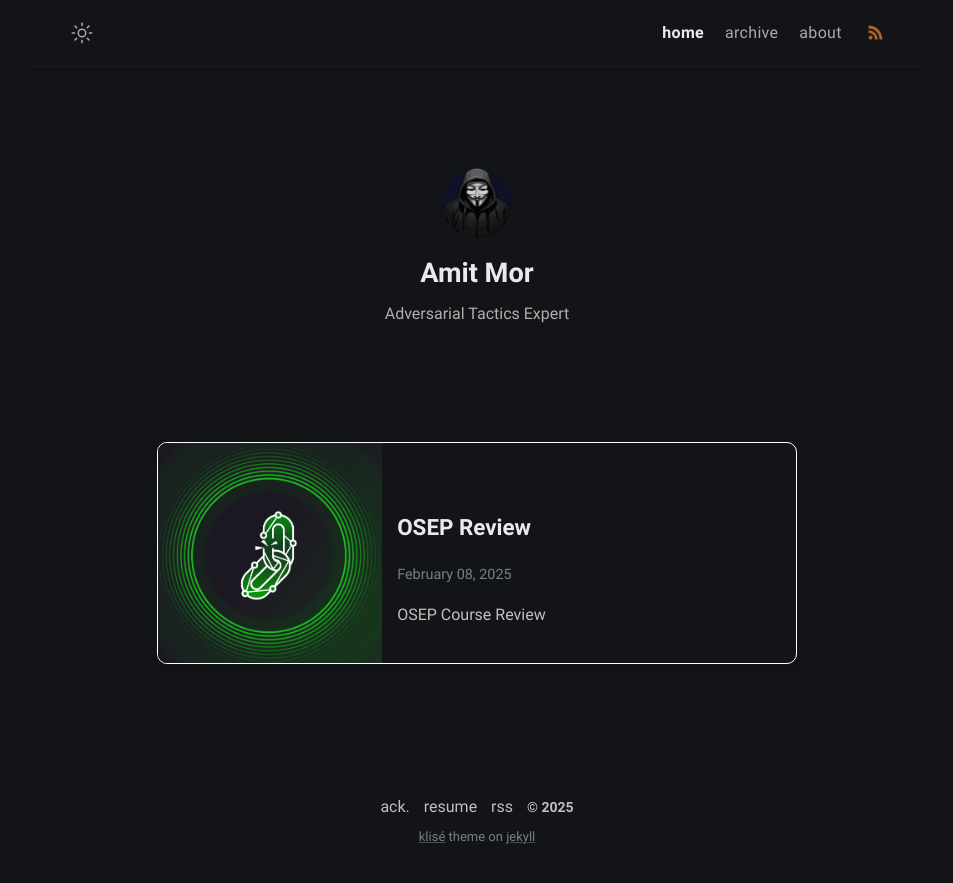
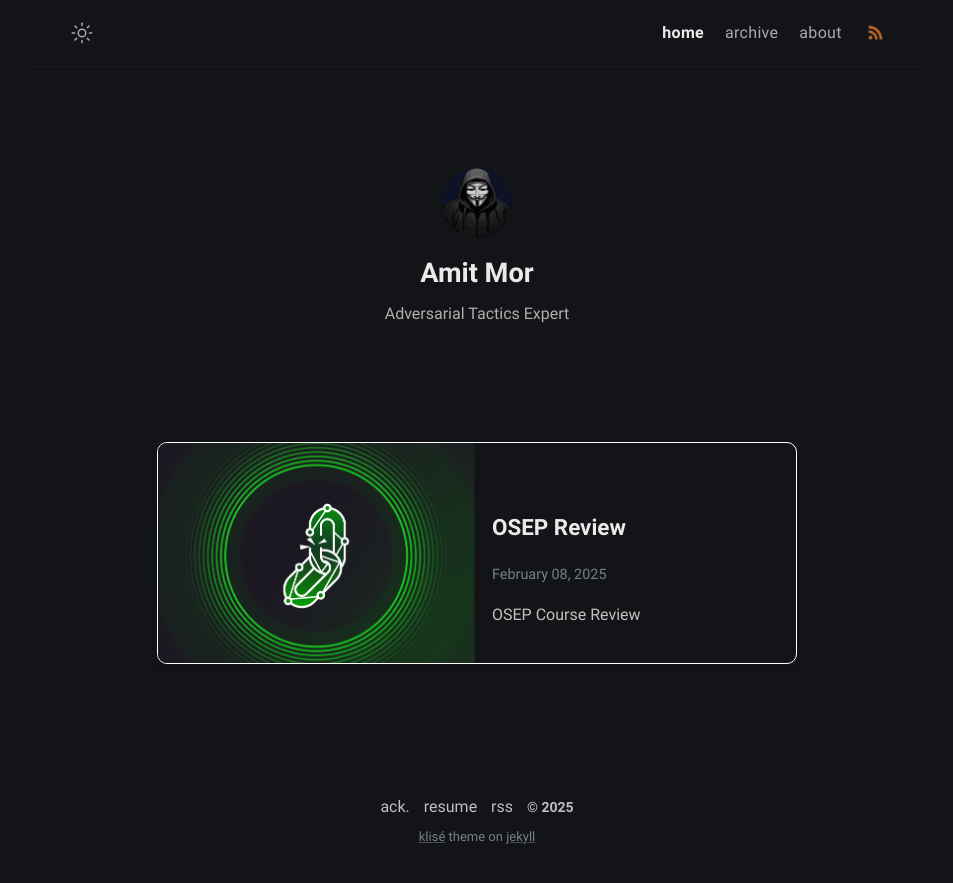
Before and after one commit to Extravenger/extravenger.github.io, a Jekyll site: the page built from index.md, in a window 1280 px wide. Shown: the top 883 px of the page, without its empty margins (163-1116 px from the left). Built offline with Jekyll 4.4.1, drawn with Linux system fonts in a browser that asks for light colours.

Commit message:
Update style.scss

```diff
--- a/assets/css/style.scss
+++ b/assets/css/style.scss
@@ -12,7 +12,6 @@
 
 /* Card styles */
 .post-card {
-  display: flex;
   background: var(--content-bg);
   border-radius: 10px;
   box-shadow: 0 4px 10px rgba(0, 0, 0, 0.1);
@@ -20,7 +19,7 @@
   overflow: hidden;
   padding: 0;
   border: 1px solid white; /* Change this line to set the border color to white */
-  max-width: 1000px;
+  max-width: 800px;
   height: 220px;
   margin: 10px;
 }
```
